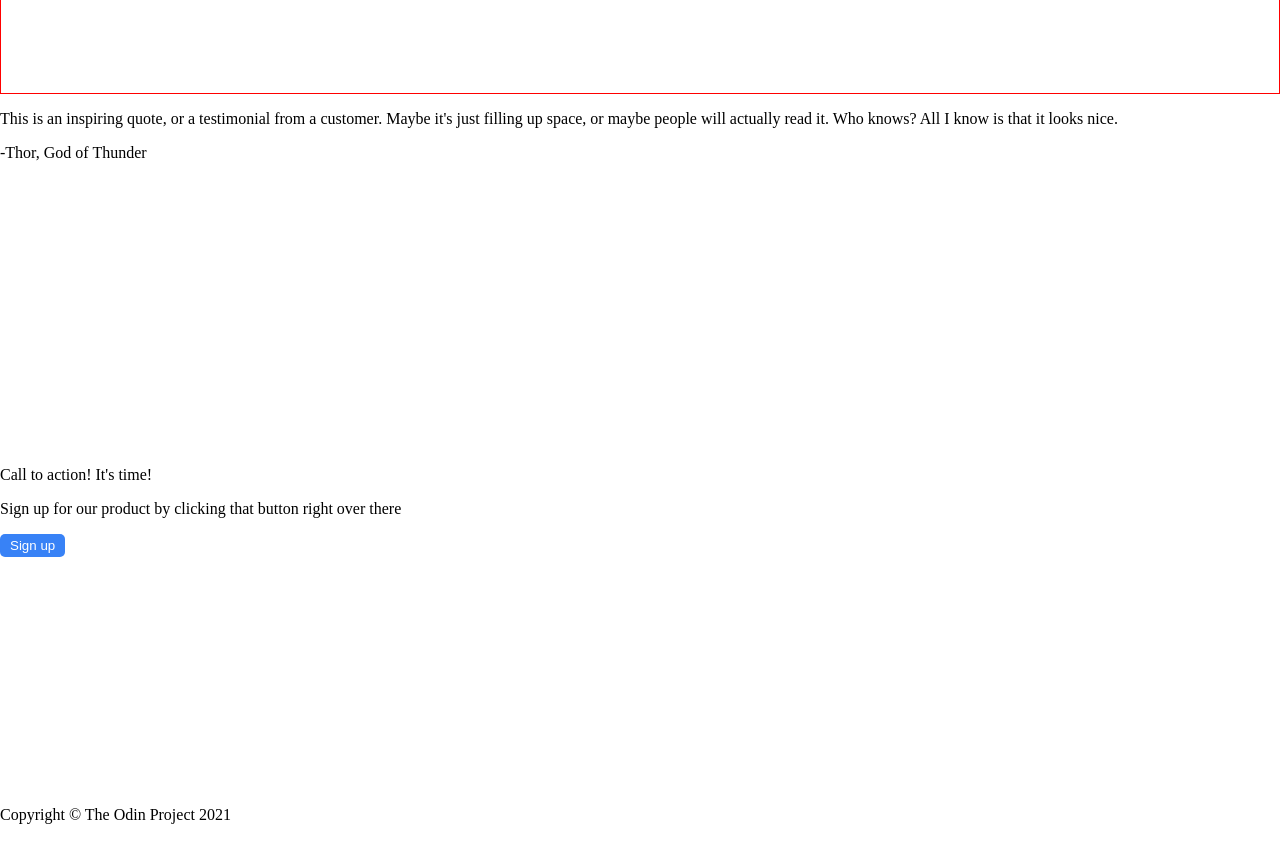
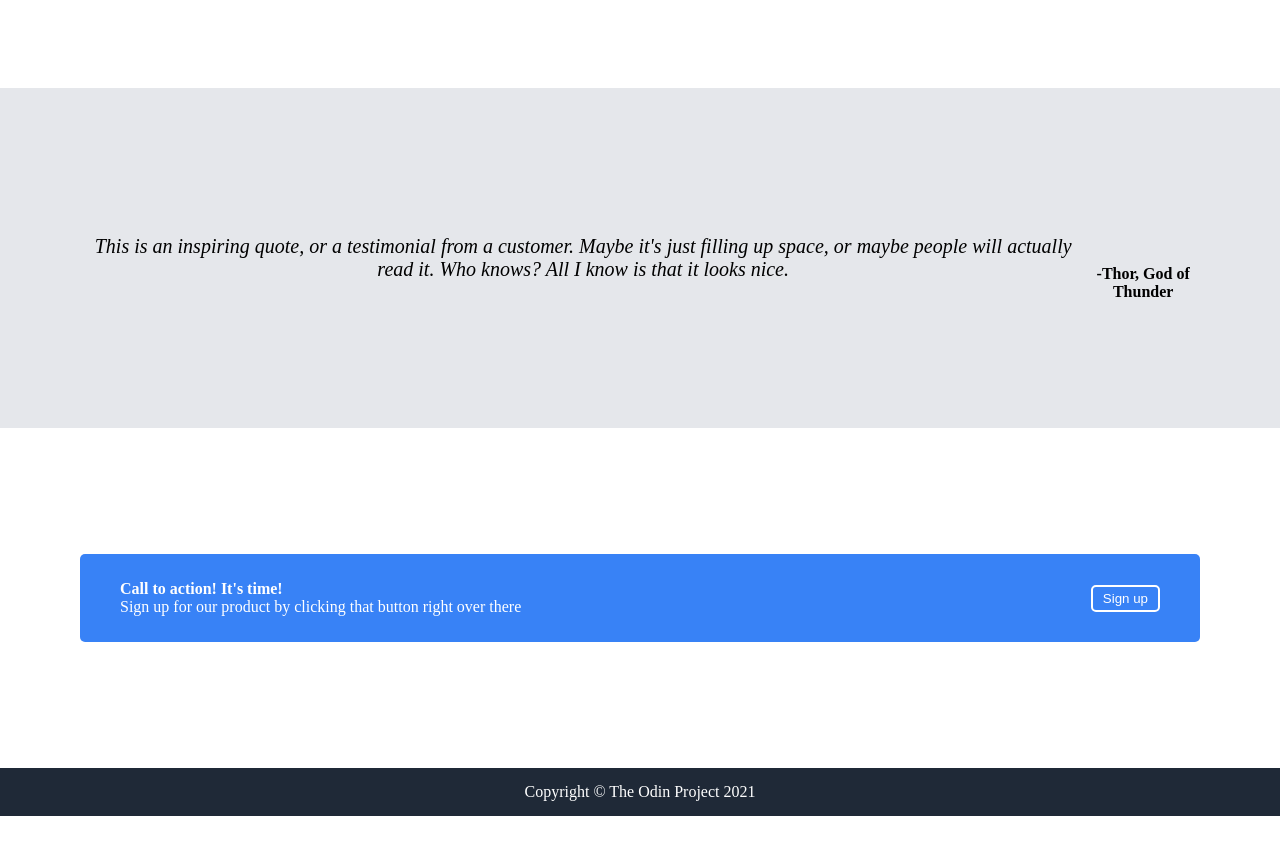
Before and after one commit to Zaandros/website-mockup, a plain HTML site: page index.html in a window 1280 px wide. Shown: the part 652-1514 px from the top of the page. After the commit the page ends 1468 px from the top, so only its background shows below. Drawn offline with Linux system fonts and the light colour scheme.

Commit message:
added in css elements for last two quarters of webpage and footer. removed working borders for all sections to finalise webpage.

```diff
--- a/css/styles.css
+++ b/css/styles.css
@@ -12,13 +12,25 @@ body {
 
     background-color: #1F2937;
     padding-bottom: 40px;
-    border: 2px solid green;
 }
 
 .second-quarter {
-    border: 1px solid red;
     padding-top: 20px;
     text-align: center;
+}
+
+.third-quarter {
+    display: flex;
+    text-align: center;
+    background-color: #e5e7eb;
+    align-items: center;
+}
+
+.fourth-quarter {
+    display: flex;
+    text-align: center;
+    align-items: center;
+    justify-content: center;
 }
 
 .header {
@@ -33,6 +45,7 @@ body {
     justify-content: center;
     font-weight: 700;
     font-size: 20px;
+    margin-bottom: 20px;
 }
 
 .header {
@@ -54,6 +67,15 @@ body {
     text-decoration: none;
     color: lightslategray;
 
+}
+
+.footer {
+    display: flex;
+    padding: 15px;
+    background-color: #1F2937;;
+    color: white;
+    height: fit-content;
+    justify-content: center;
 }
 
 .hero-content {
@@ -118,7 +140,6 @@ body {
 
 .images {
     display: flex;
-    border: 1px solid blue;
     justify-content: center;
     gap: 52px;
     margin-left: 80px;
@@ -132,3 +153,50 @@ body {
     border: 3px solid lightskyblue;
     border-radius: 10px;
 }
+
+.content {
+    display: flex;
+    margin: 0px 80px;
+    justify-content: center;
+    align-items: end
+
+}
+
+.paragraph {
+    font-size: 20px;
+    font-style: italic;
+}
+
+.quote {
+    font-weight: bold;
+    display: flex;
+    align-items: end;
+}
+
+.popup {
+    display: flex;
+    color: white;
+    background-color: #3882f6;
+    text-align: left;
+    border-radius: 5px;
+    margin: 0px 80px;
+    width: 1426px;
+    padding: 10px 40px;
+    justify-content: space-between;
+    align-items: center;
+}
+
+.popup .sign-up {
+    display: flex;
+    border: 2px solid white;
+    height: fit-content;
+}
+
+.popup-header {
+    font-weight: bolder;
+    margin-bottom: 0px;
+}
+
+.popup-text {
+    margin-top: 0px;
+}
```
